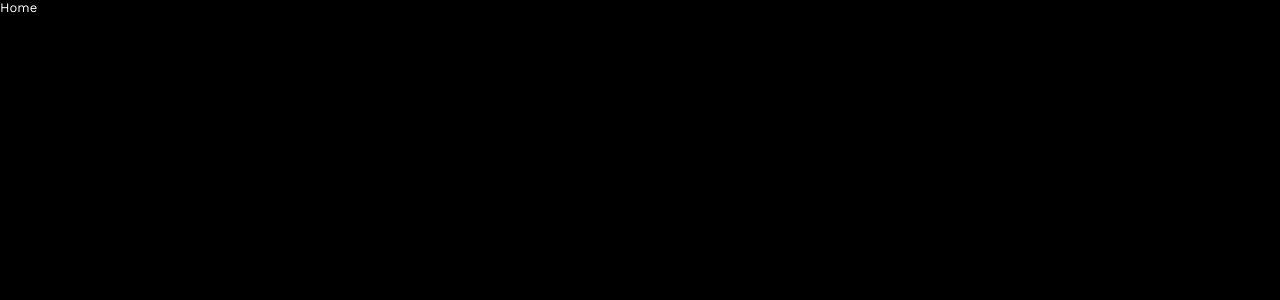
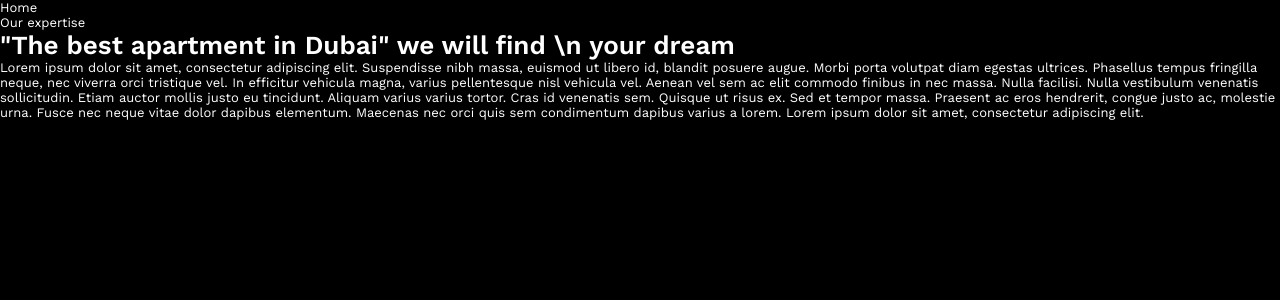
Before and after one commit to ThunderFlight/R_dubai_reality, a React (Vite) app: page / in a window 1280 px wide. Shown: the top 300 px of the page. Built offline with nearby package versions, Linux system fonts and the light colour scheme.

Commit message:
ChangeOurExpertise

```diff
--- a/src/components/Home/Home.jsx
+++ b/src/components/Home/Home.jsx
@@ -1,15 +1,19 @@
 import clsx from 'clsx';
 import { useState } from 'react';
 import styles from './Home.module.scss';
+import { OurExpertise } from './OurExpertise/OurExpertise';
 
 export const Home = () => {
   const [isActive, setIsActive] = useState(false);
 
   return (
+    <>
     <div
       className={clsx(styles.home, isActive ? styles.active : null)}
       onClick={() => setIsActive(!isActive)}>
       Home
     </div>
+     <OurExpertise/>
+    </>
   );
 };
--- /dev/null
+++ b/src/components/Home/OurExpertise/OurExpertise.jsx
@@ -0,0 +1,13 @@
+export const OurExpertise=()=>{
+    return(
+        <div id="block-expertise">
+            <p id="block-name-expertise">Our expertise</p>
+            <h1 className="color-white" id="title-of-expertise">
+                "The best apartment in Dubai" we will find \n your dream
+            </h1>
+            <p className="color-white" id="text-of-expertise">
+                Lorem ipsum dolor sit amet, consectetur adipiscing elit. Suspendisse nibh massa, euismod ut libero id, blandit posuere augue. Morbi porta volutpat diam egestas ultrices. Phasellus tempus fringilla neque, nec viverra orci tristique vel. In efficitur vehicula magna, varius pellentesque nisl vehicula vel. Aenean vel sem ac elit commodo finibus in nec massa. Nulla facilisi. Nulla vestibulum venenatis sollicitudin. Etiam auctor mollis justo eu tincidunt. Aliquam varius varius tortor. Cras id venenatis sem. Quisque ut risus ex. Sed et tempor massa. Praesent ac eros hendrerit, congue justo ac, molestie urna. Fusce nec neque vitae dolor dapibus elementum. Maecenas nec orci quis sem condimentum dapibus varius a lorem. Lorem ipsum dolor sit amet, consectetur adipiscing elit.
+            </p>
+        </div>
+    )
+}
--- /dev/null
+++ b/src/components/Home/OurExpertise/Ourexpertise.scss
@@ -0,0 +1,13 @@
+@import 'main';
+#block-expertise{
+ @include flex-col(center,center)
+}
+#block-expertise{
+
+}
+#train{
+    color: $YELLOW;
+}
+.color-white{
+    color: $WHITE;
+}
--- a/src/scss/core/_colors.scss
+++ b/src/scss/core/_colors.scss
@@ -1,2 +1,4 @@
 $WHITE: #ffffff;
 $BLACK: #000000;
+$YELLOW: #FCD54C;
+$GRAY: #272727;
```
Also changed, not shown: 2 other files (tests, documents, lock files or other folders).
